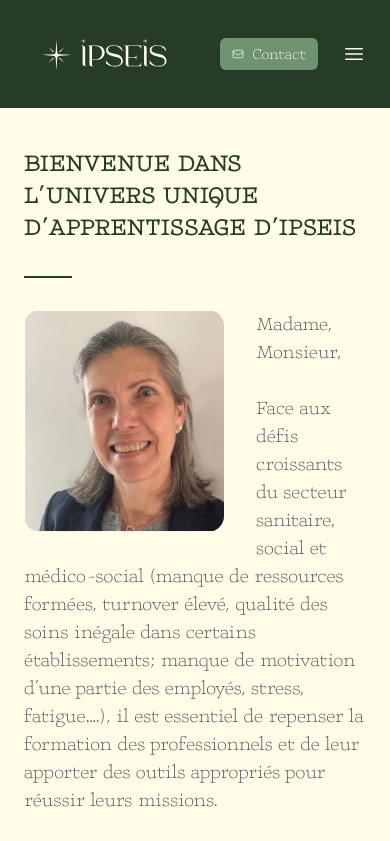
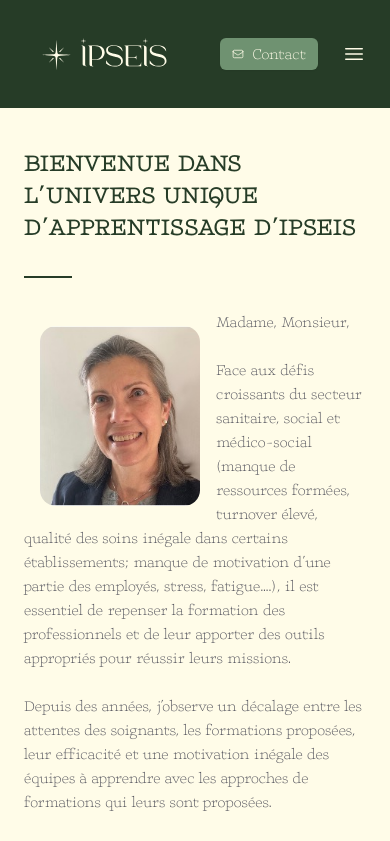
Before and after one commit to Jyok1m/ipseis, a Next.js app: page /a-propos in a window 390 px wide. Shown: the top 841 px of the page. Built offline with nearby package versions, Linux system fonts and the light colour scheme.

Commit message:
Refactor le composant APropos : suppression de code commenté, ajustement de la taille du texte et mise à jour des dimensions de l'image.

```diff
--- a/src/app/a-propos/page.tsx
+++ b/src/app/a-propos/page.tsx
@@ -2,13 +2,6 @@
 
 import React from "react";
 import Image from "next/image";
-
-// import { type Metadata } from "next";
-
-// export const metadata: Metadata = {
-// 	title: "About",
-// 	description: "I’m Spencer Sharp. I live in New York City, where I design the future.",
-// };
 
 export default function APropos() {
 	return (
@@ -19,14 +12,14 @@ export default function APropos() {
 					<div className="border border-univers w-12 my-8"></div>
 				</div>
 				<div>
-					<p className="space-y-7 text-xl text-zinc-600">
+					<p className="space-y-7 text-base sm:text-xl text-zinc-600">
 						<Image
 							src="/images/about-image-hélène.jpg"
 							alt="Photo d'Hélène de Montabert"
 							sizes="(min-width: 1024px) 12rem, 8rem"
 							width={200}
-							height={200}
-							className="rounded-2xl bg-zinc-100 object-cover dark:bg-zinc-800 float-left mr-8 mb-4 max-w-xs"
+							height={220}
+							className="rounded-2xl bg-zinc-100 object-cover dark:bg-zinc-800 float-left m-4 max-w-xs w-[160px] h-[180px] sm:w-[200px] sm:h-[220px]"
 						/>
 						Madame, Monsieur, <br />
 						<br />
```
